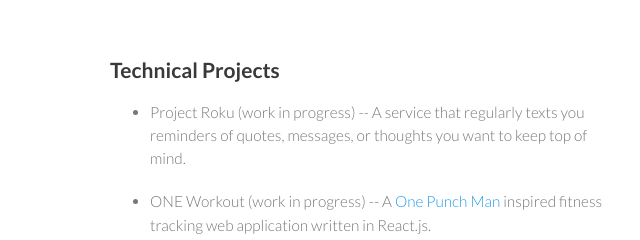
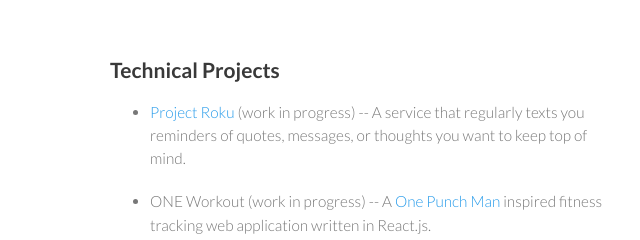
Before and after one commit to thekevlau/thekevlau.github.io, a plain HTML site: page projects.html in a window 1280 px wide. Shown: the top 240 px of the page, 460-1100 px from the left. Drawn offline with Linux system fonts and the light colour scheme.

Commit message:
roku link

```diff
--- a/projects.html
+++ b/projects.html
@@ -33,7 +33,7 @@
         <h2>Technical Projects</h2>
         <ul>
           <li>
-            <p>Project Roku (work in progress)
+            <p> <a href="https://github.com/thekevlau/roku">Project Roku</a> (work in progress)
             -- A service that regularly texts you reminders of quotes, messages, or thoughts you want to keep top of mind.
             </p>
           </li>
```
